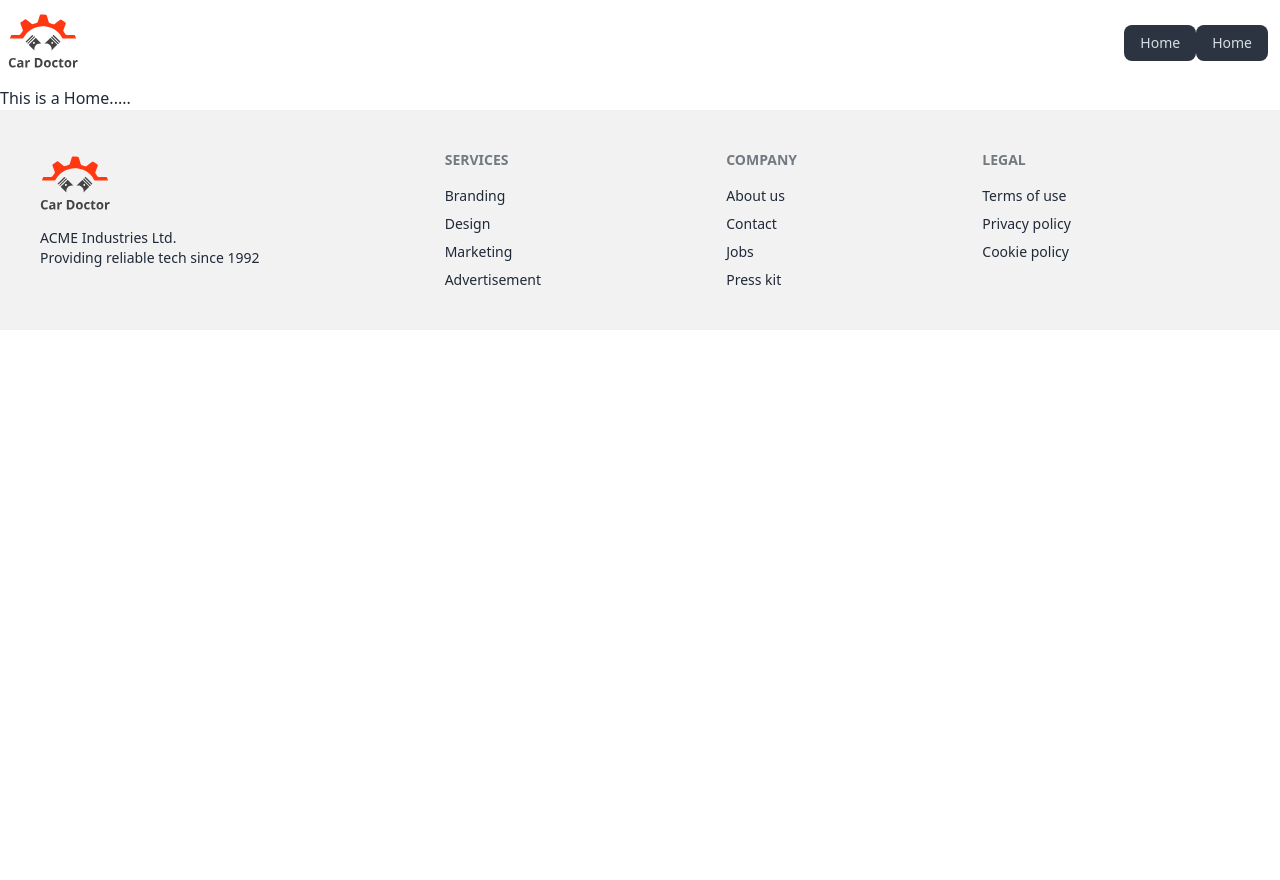
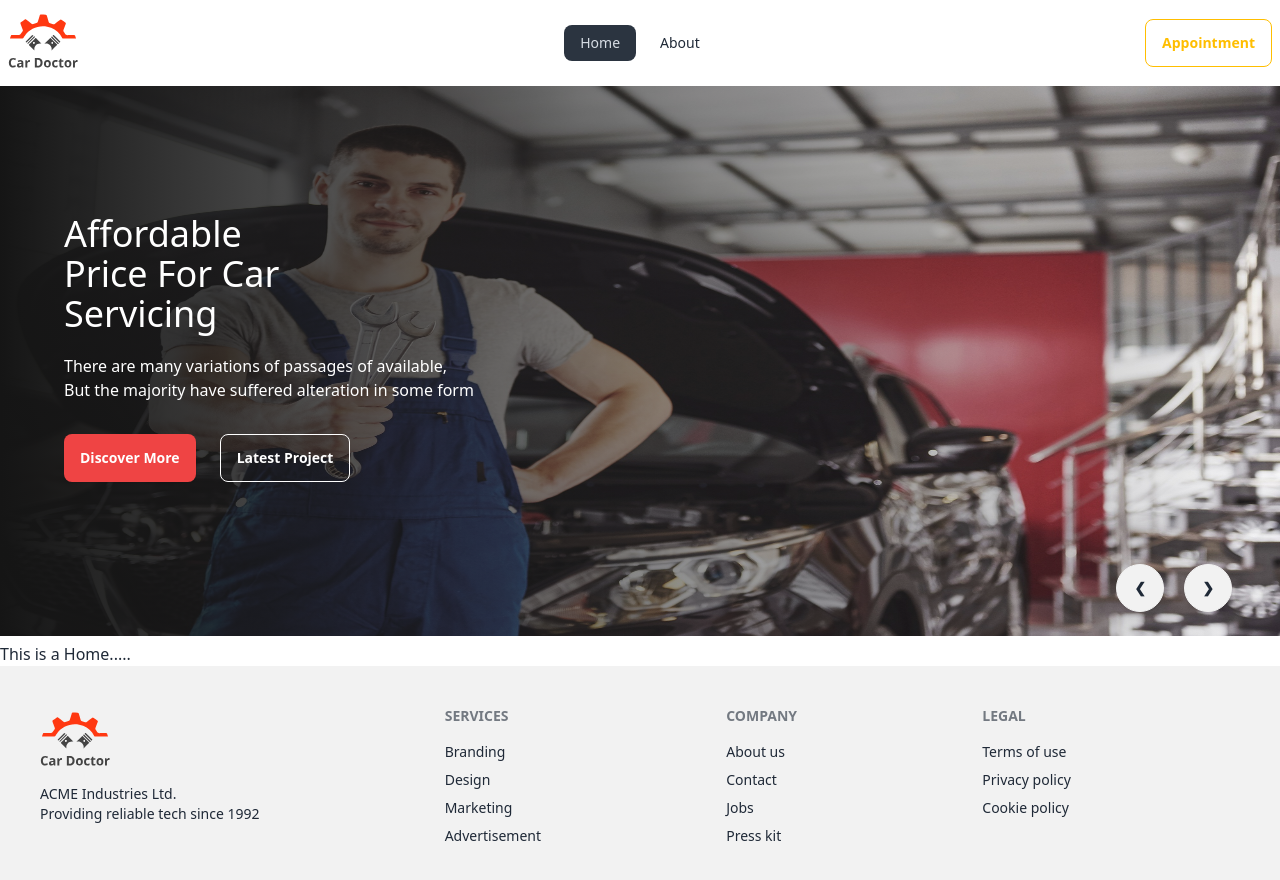
Before and after one commit to ranamiah221/cars-by-rana-client, a React (Vite) app: page / in a window 1280 px wide. Shown: the top 880 px of the page. Before the commit the page ends 800 px from the top, so only its background shows below. Built offline with nearby package versions, Linux system fonts and the light colour scheme.

Commit message:
added banner section with slider

```diff
--- /dev/null
+++ b/src/pages/Home/Banner/Banner.jsx
@@ -0,0 +1,114 @@
+import img1 from '../../../assets/images/banner/1.jpg';
+import img2 from '../../../assets/images/banner/2.jpg';
+import img3 from '../../../assets/images/banner/3.jpg';
+import img4 from '../../../assets/images/banner/4.jpg';
+import img5 from '../../../assets/images/banner/5.jpg';
+import img6 from '../../../assets/images/banner/6.jpg';
+
+const Banner = () => {
+    return (
+        <div className="carousel w-full">
+          {/* slide1 */}
+        <div id="slide1" className="carousel-item relative w-full h-[550px]">
+          <img src={img1} className="w-full" />
+          <div className="absolute transform w-full h-full bg-gradient-to-r from-[#151515]  to-[rgba(21, 21, 21, 0.00)]">
+               <h1 className='mt-32 ml-16 mb-5 text-4xl font-medium text-white'>Affordable <br /> Price For Car <br /> Servicing</h1>
+               <p className='text-base ml-16 font-medium text-white'>There are many variations of passages of  available, <br /> But the majority have suffered alteration in some form</p>
+                <div className='flex mt-8 ml-16'>
+                     <button className='btn bg-red-500 text-white border-none mr-6'>Discover More</button>
+                     <button className='btn btn-outline text-white border-white'>Latest Project</button>
+                </div>
+          </div>
+          <div className="absolute flex justify-end transform -translate-y-1/2 left-5 right-5 bottom-0 mr-7 gap-5">
+            <a href="#slide6" className="btn btn-circle">❮</a>
+            <a href="#slide2" className="btn btn-circle">❯</a>
+          </div>
+        </div>
+          {/* slide2 */}
+          <div id="slide2" className="carousel-item relative w-full h-[550px]">
+          <img src={img2} className="w-full" />
+          <div className="absolute transform w-full h-full bg-gradient-to-r from-[#151515]  to-[rgba(21, 21, 21, 0.00)]">
+               <h1 className='mt-32 ml-16 mb-5 text-4xl font-medium text-white'>Affordable <br /> Price For Car <br /> Servicing</h1>
+               <p className='text-base ml-16 font-medium text-white'>There are many variations of passages of  available, <br /> But the majority have suffered alteration in some form</p>
+                <div className='flex mt-8 ml-16'>
+                     <button className='btn bg-red-500 text-white border-none mr-6'>Discover More</button>
+                     <button className='btn btn-outline text-white border-white'>Latest Project</button>
+                </div>
+          </div>
+          <div className="absolute flex justify-end transform -translate-y-1/2 left-5 right-5 bottom-0 mr-7 gap-5">
+            <a href="#slide1" className="btn btn-circle">❮</a>
+            <a href="#slide3" className="btn btn-circle">❯</a>
+          </div>
+        </div>
+          {/* slide3 */}
+          <div id="slide3" className="carousel-item relative w-full h-[550px]">
+          <img src={img3} className="w-full" />
+          <div className="absolute transform w-full h-full bg-gradient-to-r from-[#151515]  to-[rgba(21, 21, 21, 0.00)]">
+               <h1 className='mt-32 ml-16 mb-5 text-4xl font-medium text-white'>Affordable <br /> Price For Car <br /> Servicing</h1>
+               <p className='text-base ml-16 font-medium text-white'>There are many variations of passages of  available, <br /> But the majority have suffered alteration in some form</p>
+                <div className='flex mt-8 ml-16'>
+                     <button className='btn bg-red-500 text-white border-none mr-6'>Discover More</button>
+                     <button className='btn btn-outline text-white border-white'>Latest Project</button>
+                </div>
+          </div>
+          <div className="absolute flex justify-end transform -translate-y-1/2 left-5 right-5 bottom-0 mr-7 gap-5">
+            <a href="#slide2" className="btn btn-circle">❮</a>
+            <a href="#slide4" className="btn btn-circle">❯</a>
+          </div>
+        </div>
+          {/* slide4 */}
+          <div id="slide4" className="carousel-item relative w-full h-[550px]">
+          <img src={img4} className="w-full" />
+          <div className="absolute transform w-full h-full bg-gradient-to-r from-[#151515]  to-[rgba(21, 21, 21, 0.00)]">
+               <h1 className='mt-32 ml-16 mb-5 text-4xl font-medium text-white'>Affordable <br /> Price For Car <br /> Servicing</h1>
+               <p className='text-base ml-16 font-medium text-white'>There are many variations of passages of  available, <br /> But the majority have suffered alteration in some form</p>
+                <div className='flex mt-8 ml-16'>
+                     <button className='btn bg-red-500 text-white border-none mr-6'>Discover More</button>
+                     <button className='btn btn-outline text-white border-white'>Latest Project</button>
+                </div>
+          </div>
+          <div className="absolute flex justify-end transform -translate-y-1/2 left-5 right-5 bottom-0 mr-7 gap-5">
+            <a href="#slide3" className="btn btn-circle">❮</a>
+            <a href="#slide5" className="btn btn-circle">❯</a>
+          </div>
+        </div>
+          {/* slide5 */}
+          <div id="slide5" className="carousel-item relative w-full h-[550px]">
+          <img src={img5} className="w-full" />
+          <div className="absolute transform w-full h-full bg-gradient-to-r from-[#151515]  to-[rgba(21, 21, 21, 0.00)]">
+               <h1 className='mt-32 ml-16 mb-5 text-4xl font-medium text-white'>Affordable <br /> Price For Car <br /> Servicing</h1>
+               <p className='text-base ml-16 font-medium text-white'>There are many variations of passages of  available, <br /> But the majority have suffered alteration in some form</p>
+                <div className='flex mt-8 ml-16'>
+                     <button className='btn bg-red-500 text-white border-none mr-6'>Discover More</button>
+                     <button className='btn btn-outline text-white border-white'>Latest Project</button>
+                </div>
+          </div>
+          <div className="absolute flex justify-end transform -translate-y-1/2 left-5 right-5 bottom-0 mr-7 gap-5">
+            <a href="#slide4" className="btn btn-circle">❮</a>
+            <a href="#slide6" className="btn btn-circle">❯</a>
+          </div>
+        </div>
+          {/* slide6 */}
+          <div id="slide6" className="carousel-item relative w-full h-[550px]">
+          <img src={img6} className="w-full" />
+          <div className="absolute transform w-full h-full bg-gradient-to-r from-[#151515]  to-[rgba(21, 21, 21, 0.00)]">
+               <h1 className='mt-32 ml-16 mb-5 text-4xl font-medium text-white'>Affordable <br /> Price For Car <br /> Servicing</h1>
+               <p className='text-base ml-16 font-medium text-white'>There are many variations of passages of  available, <br /> But the majority have suffered alteration in some form</p>
+                <div className='flex mt-8 ml-16'>
+                     <button className='btn bg-red-500 text-white border-none mr-6'>Discover More</button>
+                     <button className='btn btn-outline text-white border-white'>Latest Project</button>
+                </div>
+          </div>
+          <div className="absolute flex justify-end transform -translate-y-1/2 left-5 right-5 bottom-0 mr-7 gap-5">
+            <a href="#slide5" className="btn btn-circle">❮</a>
+            <a href="#slide1" className="btn btn-circle">❯</a>
+          </div>
+        </div>
+
+
+
+      </div>
+    );
+};
+
+export default Banner;
--- a/src/pages/Home/Home/Home.jsx
+++ b/src/pages/Home/Home/Home.jsx
@@ -1,8 +1,10 @@
+import Banner from "../Banner/Banner";
 
 
 const Home = () => {
     return (
         <div>
+            <Banner></Banner>
            <h1>This is a Home.....</h1>
         </div>
     );
--- a/src/pages/sharad/Navbar/Navbar.jsx
+++ b/src/pages/sharad/Navbar/Navbar.jsx
@@ -3,46 +3,32 @@ import logo from '../../../assets/logo.svg';
 const Navbar = () => {
     const navLinks= <>
 
-                  <li> <NavLink to='/'>Home</NavLink></li>
-                  <li> <NavLink to='/'>Home</NavLink></li>
+                  <li> <NavLink className='mr-2' to='/'>Home</NavLink></li>
+                  <li> <NavLink className='' to='/about '>About</NavLink></li>
     </>
   return (
-    <div className="navbar bg-base-100">
+    <div className="navbar ">
     <div className="navbar-start">
       <div className="dropdown">
         <div tabIndex={0} role="button" className="btn btn-ghost lg:hidden">
-            <svg
-              xmlns="http://www.w3.org/2000/svg"
-              className="h-5 w-5"
-              fill="none"
-              viewBox="0 0 24 24"
-              stroke="currentColor"
-            >
-              <path
-                strokeLinecap="round"
-                strokeLinejoin="round"
-                strokeWidth="2"
-                d="M4 6h16M4 12h8m-8 6h16"
-              />
-            </svg>
+          <svg xmlns="http://www.w3.org/2000/svg" className="h-5 w-5" fill="none" viewBox="0 0 24 24" stroke="currentColor"><path strokeLinecap="round" strokeLinejoin="round" strokeWidth="2" d="M4 6h16M4 12h8m-8 6h16" /></svg>
         </div>
-          <ul
-            tabIndex={0}
-            className="menu menu-sm dropdown-content mt-3 z-[1] p-2 shadow bg-base-100 rounded-box w-52"
-          >
+        <ul tabIndex={0} className="menu menu-sm dropdown-content mt-3 z-[1] p-2 shadow bg-base-100 rounded-box w-52">
           {navLinks}
         </ul>
       </div>
-        <Link to='/'>
+     <Link>
         <img className="w-[70px] h-[70px]" src={logo} alt="" />
      </Link>
     </div>
-      <div className="navbar-end hidden  lg:flex ">
+    <div className="navbar-center hidden lg:flex">
       <ul className="menu menu-horizontal px-1">
        {navLinks}
       </ul>
     </div>
-
+    <div className="navbar-end">
+       <button className="btn btn-outline btn-warning">Appointment</button>
+    </div>
   </div>
   );
 };
```
Lines whose indentation alone changed are shown as unchanged.
